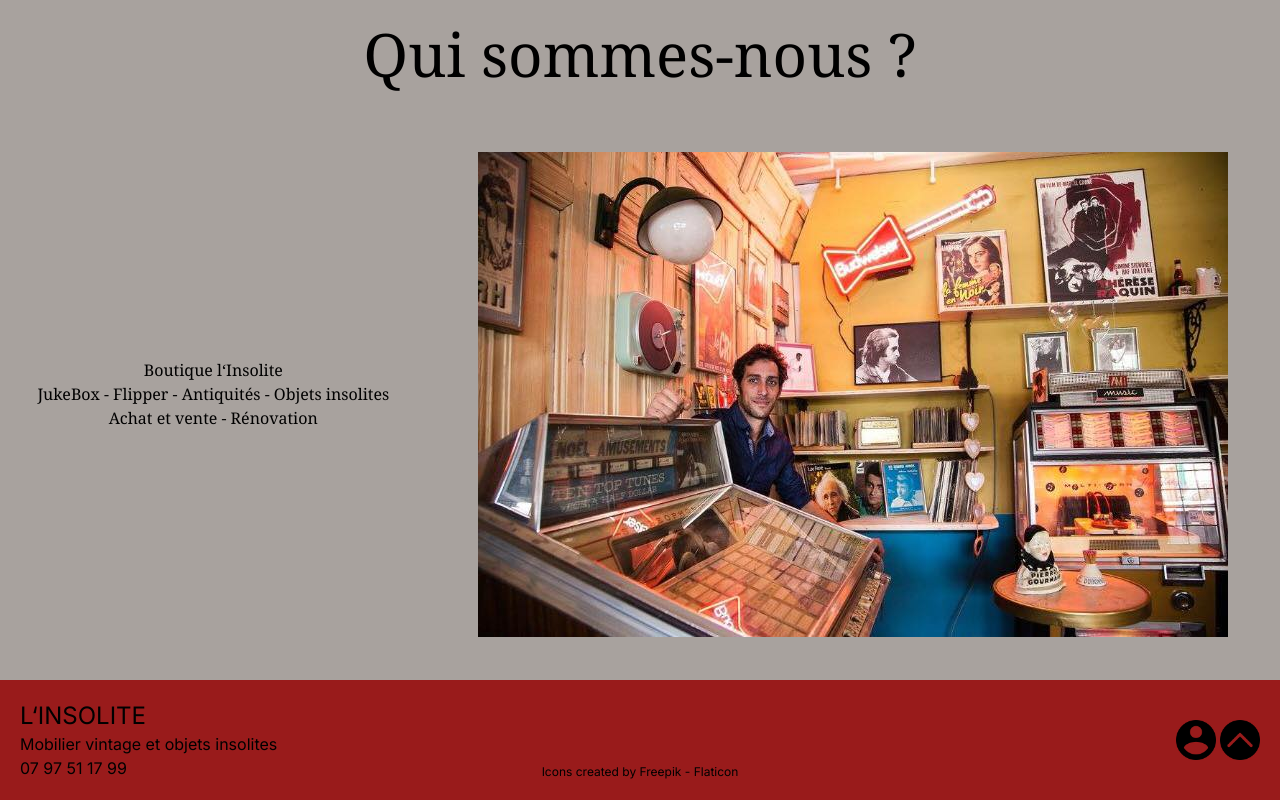
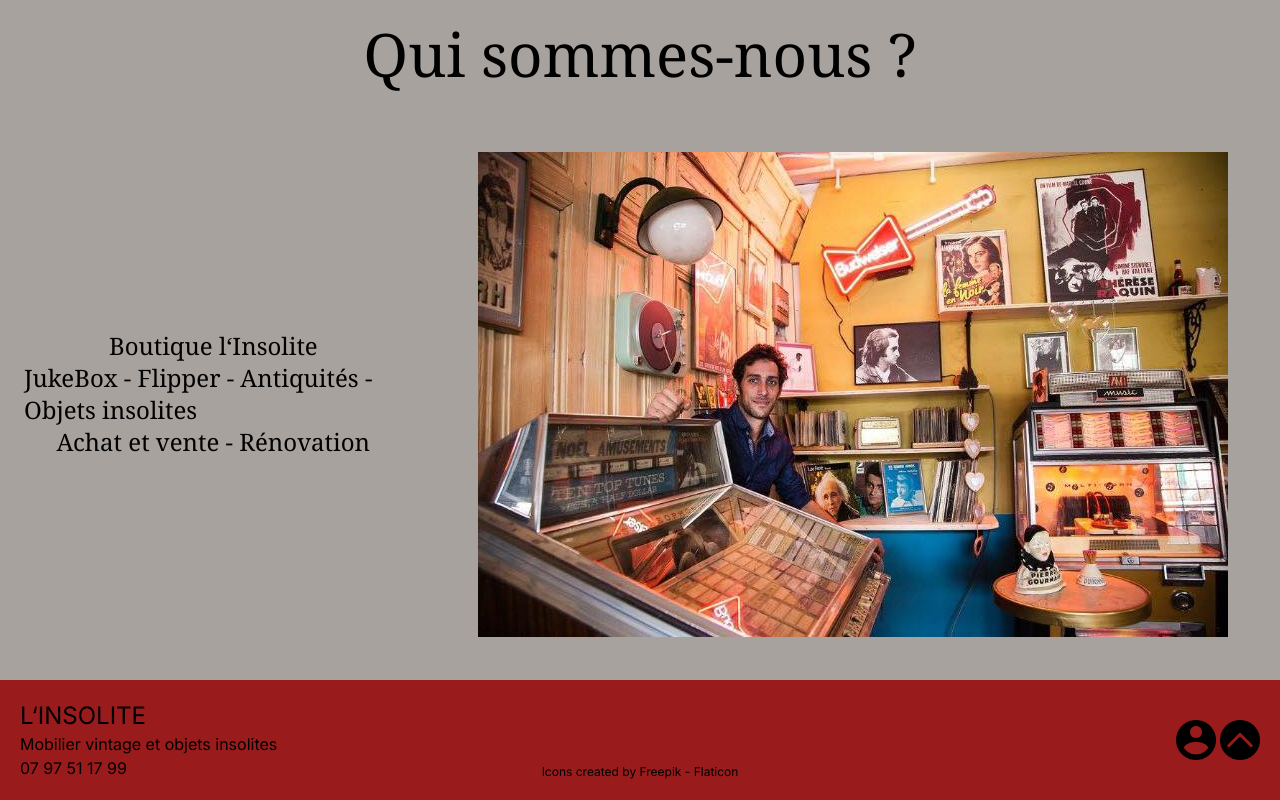
Before and after one commit to little-petal/l-insolite, a Next.js app: page / in a window 1280 px wide. Shown: the part 988-1788 px from the top of the page. Built offline with nearby package versions, Linux system fonts and the light colour scheme; no server answers; the database is empty.

Commit message:
test to change static rendering

```diff
--- a/src/app/page.tsx
+++ b/src/app/page.tsx
@@ -1,7 +1,10 @@
+'use client'
+
 import { Footer } from '@/components/Footer'
 import { Header } from '@/components/Header'
 import { ItemsSection } from '@/components/ItemsSection';
 import { searchItemsToDisplay } from '../lib/prisma';
+import { Suspense } from 'react';
 
 export default async function Home() {
   const items = await searchItemsToDisplay();
@@ -19,15 +22,17 @@ export default async function Home() {
         </div>
       </section>
       <section id="nav-products">
-      <ItemsSection items={items}/>
+      <Suspense fallback={<div>Loading...</div>}>
+        <ItemsSection items={items} />
+      </Suspense>
       </section>
       <section id="nav-footer" className="bg-stone-400 relative h-screen snap-always snap-end flex flex-col">
         <p className="flex justify-center text-5xl lg:text-6xl font-georgia p-6">Qui sommes-nous ?</p>
         <div className="flex flex-wrap justify-center items-center md:flex-row h-full w-full">
           <div className="lg:basis-1/3 font-georgia flex flex-col justify-center p-6">
-            <p className='flex justify-center'>Boutique l&lsquo;Insolite</p>
-            <p className='flex justify-center'>JukeBox - Flipper - Antiquités - Objets insolites</p>
-            <p className='flex justify-center'>Achat et vente - Rénovation</p>
+            <p className='flex justify-center text-xl lg:text-2xl'>Boutique l&lsquo;Insolite</p>
+            <p className='flex justify-center text-xl lg:text-2xl'>JukeBox - Flipper - Antiquités - Objets insolites</p>
+            <p className='flex justify-center text-xl lg:text-2xl'>Achat et vente - Rénovation</p>
           </div>
           <div className="lg:basis-2/3 flex justify-center">
             <img className="object-cover" src="/assets/images/about-us.jpg" alt="" />
```
